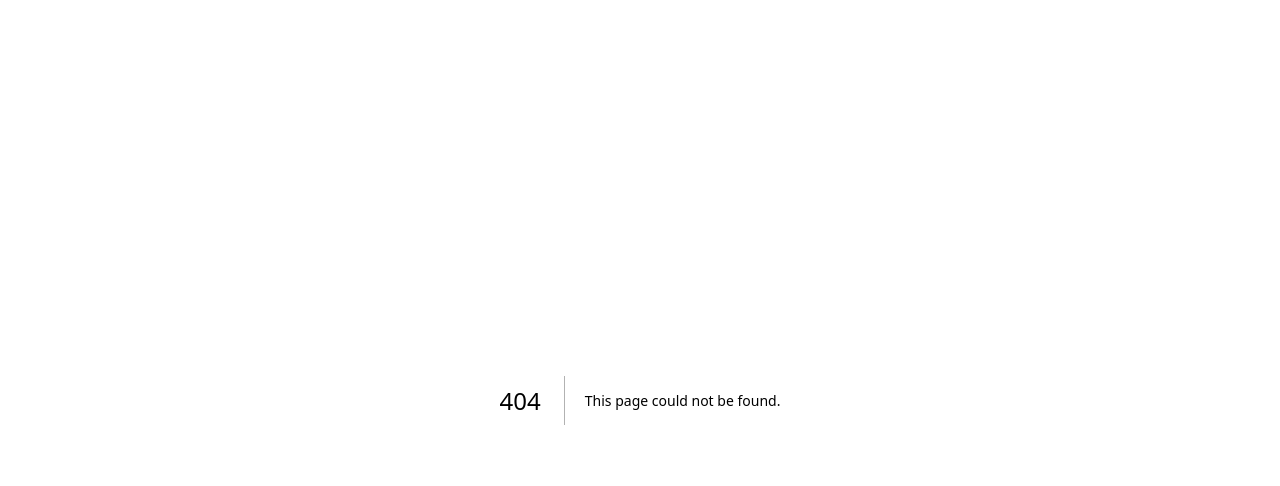
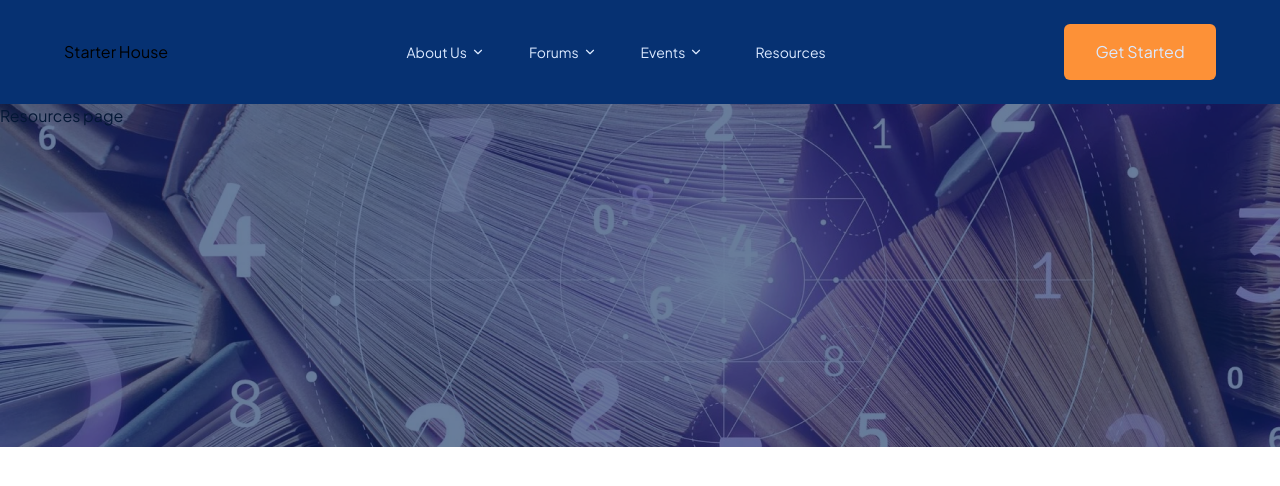
Before and after one commit to De-Project-Company/website, a Next.js app: page /resources in a window 1280 px wide. Before the commit this address had no page. Shown: the top 486 px of the page. Built offline with nearby package versions, Linux system fonts and the light colour scheme; a web font is replaced by a local one.

Commit message:
RESOURCES_PAGE: working on resources page

```diff
--- /dev/null
+++ b/src/app/(home)/resources/page.tsx
@@ -0,0 +1,28 @@
+'use client'
+const ResourcesPage = () => {
+  return (
+    <>
+      {/*  header*/}
+      <header className="bg-red-300 bg-[url('/resources/resources_page.png')]
+      bg-no-repeat h-[343px] relative">
+        <div className="absolute inset-0 bg-[#052759] opacity-60">
+        </div>
+        <h1>Resources page</h1>
+      </header>
+
+      {/*  content*/}
+      <div>
+      {/*
+      image,
+      title,
+      fileType,
+      authorImage,
+      authorName,
+      listernNow
+      */}
+      </div>
+    </>
+  );
+};
+
+export default ResourcesPage;
--- a/src/constants/index.ts
+++ b/src/constants/index.ts
@@ -43,4 +43,34 @@ const members = [
   }
 ];
 
+
+/**
+ * -- Resources
+ * image,
+ * title,
+ * fileType,
+ * authorName,
+ * authorProfileImage
+ * hearMedium
+ * */
+
+const resources =  [
+  {
+    id: 1,
+    image: ' ',
+    title: 'Whether you\'re a professional or just E-Book',
+    fileType: 'E-Book',
+    authorName: 'Olatunji Ibrahim',
+    hearMedium: 'View'
+  },
+
+  {
+    id:2,
+    image: ' ',
+    title: 'Whether you\'re a professional or just E-Book',
+    fileType: 'pdf',
+    authorName: 'Babangida Ibrahim',
+    hearMedium: 'view'
+  }
+]
 export { members };
```
Also changed, not shown: public/resources/resources_page.png (added), 1 other file (tests, documents, lock files or other folders).
